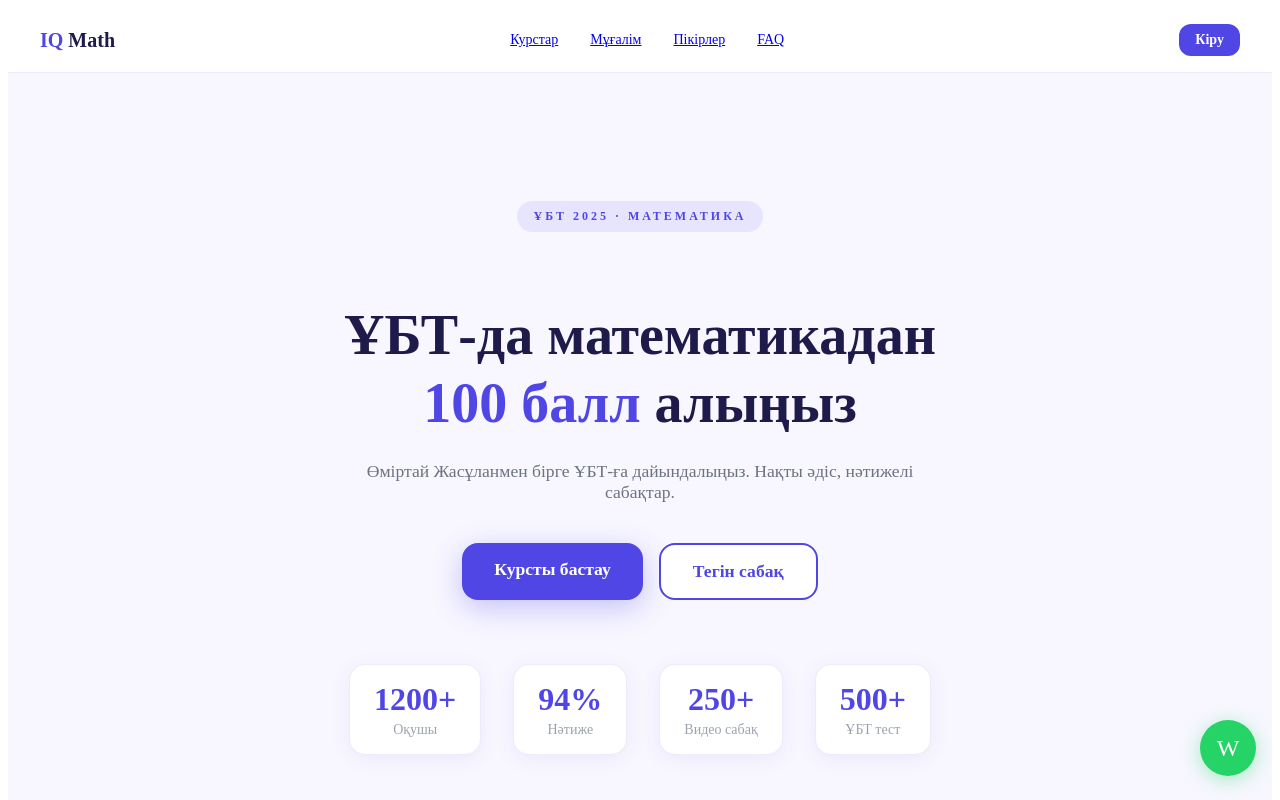
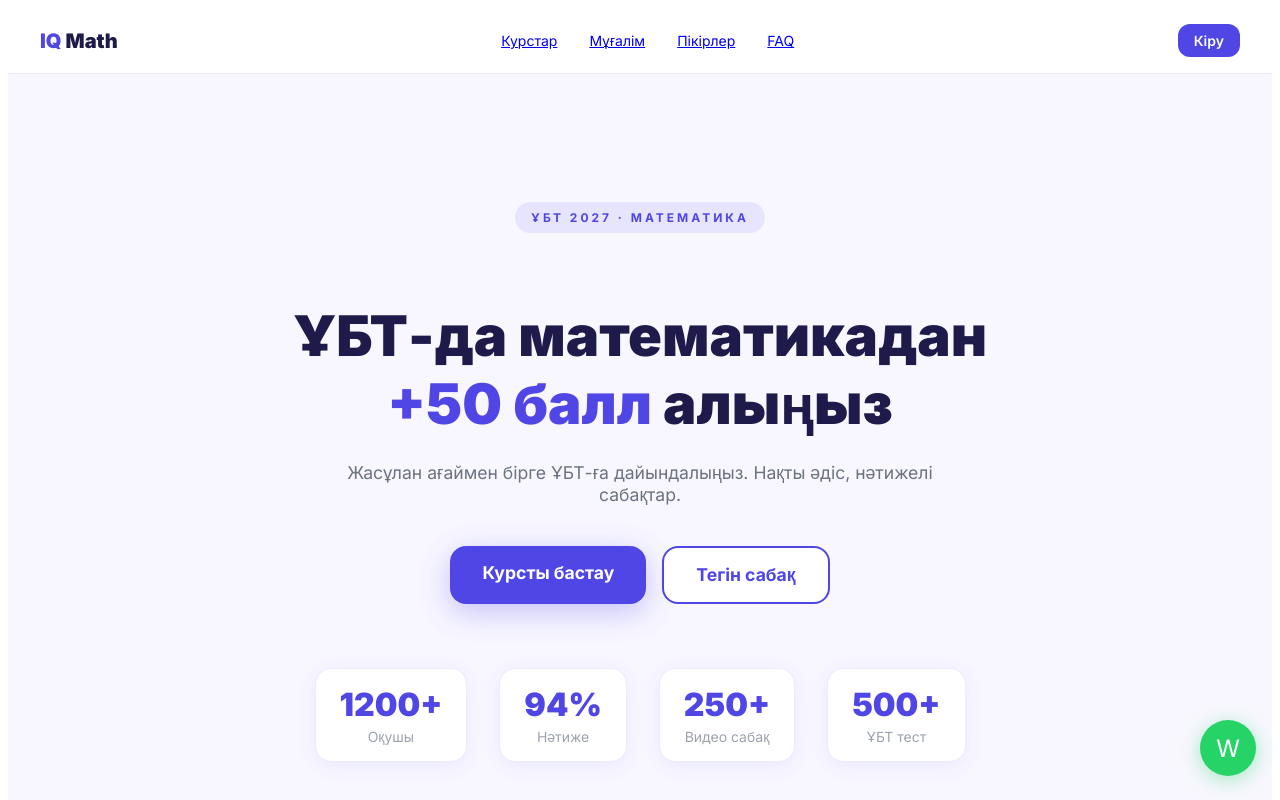
Before and after one commit to Zhasulan0803/mathpro-kz, a Next.js app: page / in a window 1280 px wide. Shown: the top 800 px of the page. Built offline with nearby package versions, Linux system fonts and the light colour scheme.

Commit message:
add Inter font

```diff
--- a/app/layout.tsx
+++ b/app/layout.tsx
@@ -1,33 +1,22 @@
-import type { Metadata } from "next";
-import { Geist, Geist_Mono } from "next/font/google";
-import "./globals.css";
+import type { Metadata } from "next"
+import { Inter } from "next/font/google"
+import "./globals.css"
 
-const geistSans = Geist({
-  variable: "--font-geist-sans",
-  subsets: ["latin"],
-});
-
-const geistMono = Geist_Mono({
-  variable: "--font-geist-mono",
-  subsets: ["latin"],
-});
+const inter = Inter({ subsets: ["latin"] })
 
 export const metadata: Metadata = {
-  title: "Create Next App",
-  description: "Generated by create next app",
-};
+  title: "IQ Math — ҰБТ математика дайындығы",
+  description: "Өміртай Жасұланмен ҰБТ математикасынан 100 балл алыңыз",
+}
 
 export default function RootLayout({
   children,
-}: Readonly<{
-  children: React.ReactNode;
-}>) {
+}: {
+  children: React.ReactNode
+}) {
   return (
-    <html
-      lang="en"
-      className={`${geistSans.variable} ${geistMono.variable} h-full antialiased`}
-    >
-      <body className="min-h-full flex flex-col">{children}</body>
+    <html lang="kk">
+      <body className={inter.className}>{children}</body>
     </html>
-  );
+  )
 }
--- a/app/page.tsx
+++ b/app/page.tsx
@@ -44,14 +44,14 @@ export default function Home() {
 
       <section style={{ textAlign: "center", padding: "8rem 1rem", position: "relative" }}>
         <div style={{ display: "inline-block", background: "rgba(79,70,229,0.1)", color: "#4f46e5", padding: "0.5rem 1rem", borderRadius: "100px", fontSize: "0.75rem", fontWeight: 700, marginBottom: "1.5rem", letterSpacing: "3px" }}>
-          ҰБТ 2025 · МАТЕМАТИКА
+          ҰБТ 2027 · МАТЕМАТИКА
         </div>
         <h1 style={{ fontSize: "clamp(2rem, 5vw, 3.5rem)", fontWeight: 900, marginBottom: "1.5rem", lineHeight: 1.2, color: "#1e1b4b" }}>
           ҰБТ-да математикадан <br />
-          <span style={{ color: "#4f46e5" }}>100 балл</span> алыңыз
+          <span style={{ color: "#4f46e5" }}>+50 балл</span> алыңыз
         </h1>
         <p style={{ color: "#6b7280", fontSize: "1.1rem", marginBottom: "2.5rem", maxWidth: "600px", margin: "0 auto 2.5rem" }}>
-          Өміртай Жасұланмен бірге ҰБТ-ға дайындалыңыз. Нақты әдіс, нәтижелі сабақтар.
+           Жасұлан ағаймен бірге ҰБТ-ға дайындалыңыз. Нақты әдіс, нәтижелі сабақтар.
         </p>
         <div style={{ display: "flex", gap: "1rem", justifyContent: "center", flexWrap: "wrap" }}>
           <a href="#courses" style={{ background: "#4f46e5", color: "white", padding: "1rem 2rem", borderRadius: "1rem", fontWeight: 700, fontSize: "1.1rem", textDecoration: "none", boxShadow: "0 8px 30px rgba(79,70,229,0.3)" }}>
```
